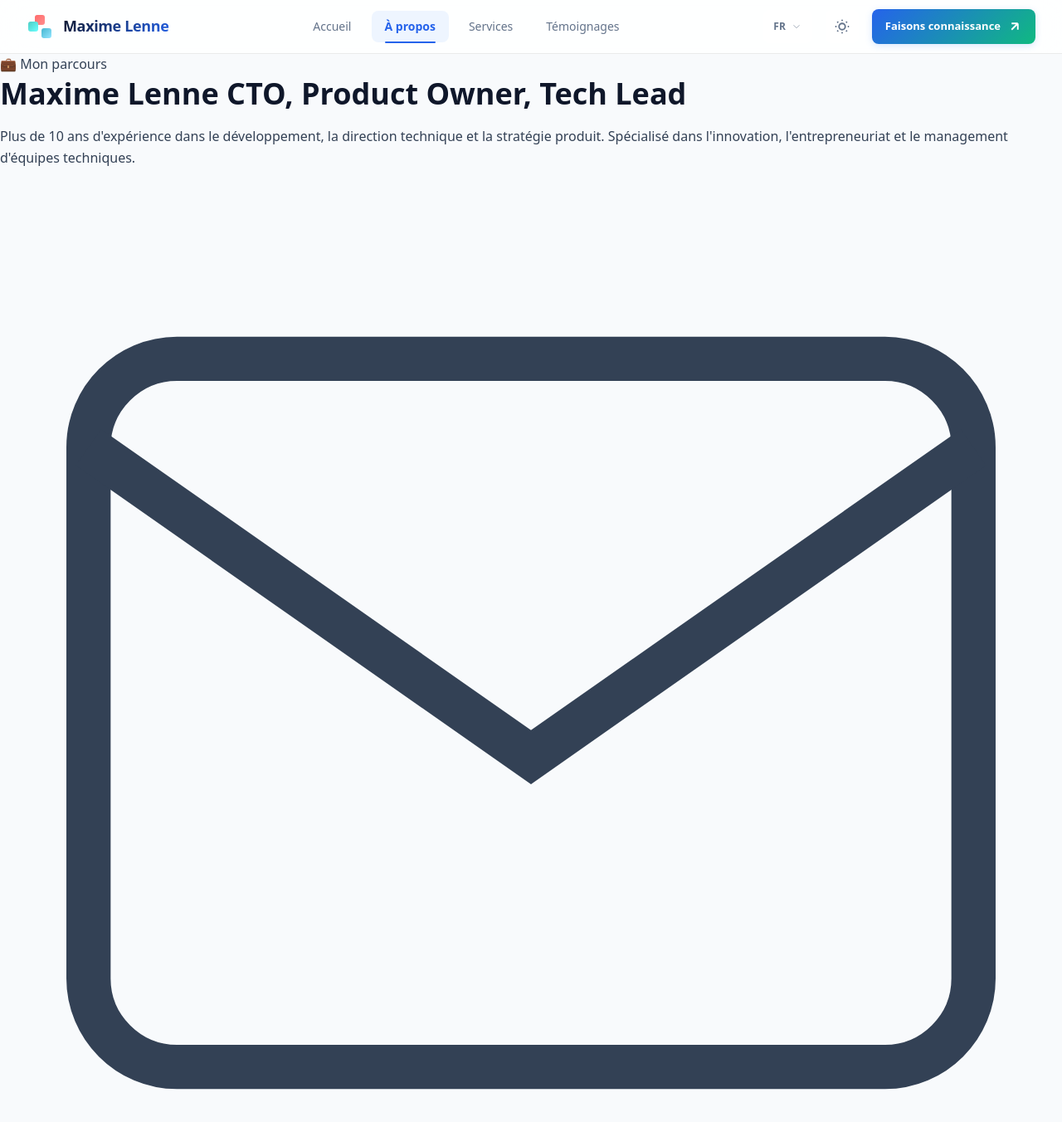
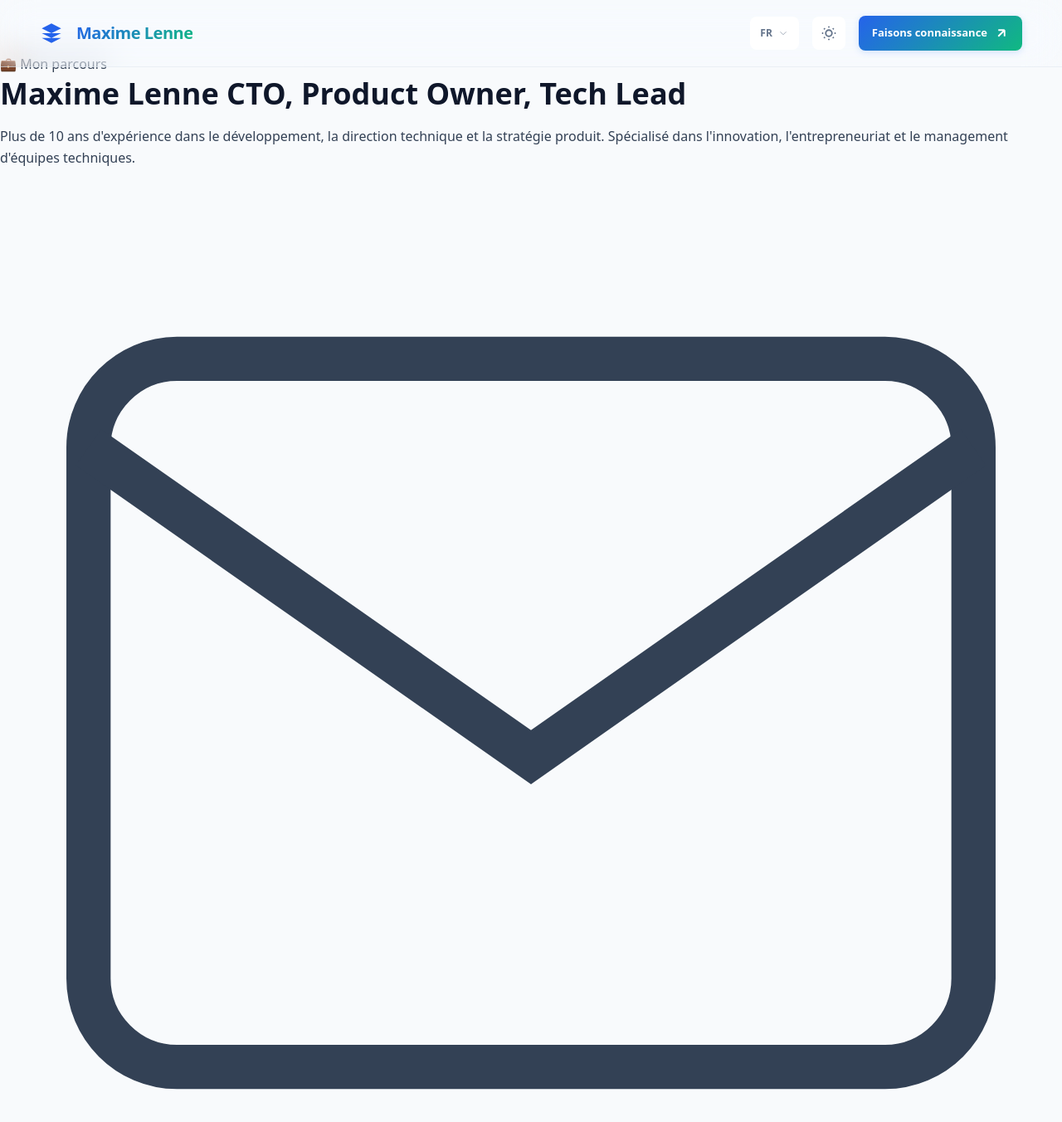
Before and after one commit to maxime-lenne/maxime-lenne.github.io, a Jekyll site: the page built from resume.md, in a window 1280 px wide and 1400 px high. Shown: the top 1352 px of the window at 83% size. Built offline with Jekyll 4.4.1, drawn with Linux system fonts in a browser that asks for light colours.

Commit message:
refacto layout

```diff
--- a/_includes/figma/header.html
+++ b/_includes/figma/header.html
@@ -1,32 +1,28 @@
-<!-- Figma Header -->
-<header class="figma-header" role="banner">
-    <div class="figma-header__container">
-        <a href="{{ '/' | relative_url }}" class="figma-logo" aria-label="{{ site.title }}">
-            <div class="figma-logo__icon">
-                <div class="figma-logo__shape figma-logo__shape--1"></div>
-                <div class="figma-logo__shape figma-logo__shape--2"></div>
-                <div class="figma-logo__shape figma-logo__shape--3"></div>
-            </div>
-            <span class="figma-logo__text">Maxime Lenne</span>
+<!-- Header -->
+<header class="header" role="banner">
+    <div class="header__container">
+        <a href="{{ '/' | relative_url }}" class="header__logo" aria-label="{{ site.title }}">
+            <svg class="header__logo-icon" viewBox="0 0 24 24" fill="currentColor">
+                <path d="M12 2L2 7l10 5 10-5-10-5zM2 17l10 5 10-5M2 12l10 5 10-5"/>
+            </svg>
+            <span class="header__logo-text">Maxime Lenne</span>
         </a>
 
-        <!-- Desktop Navigation -->
-        <nav class="figma-nav" role="navigation" aria-label="Main navigation">
-            <div class="figma-nav__links">
-                <a href="{{ '/' | relative_url }}" class="figma-nav__link{% if page.url == '/' %} figma-nav__link--active{% endif %}">
+        <!--nav class="header__nav" role="navigation" aria-label="Main navigation">
+            <a href="{{ '/' | relative_url }}" class="nav-link{% if page.url == '/' %} nav-link--active{% endif %}">
                 Accueil
             </a>
-                <a href="{{ '/resume/' | relative_url }}" class="figma-nav__link{% if page.url contains '/resume/' %} figma-nav__link--active{% endif %}">
+            <a href="{{ '/resume/' | relative_url }}" class="nav-link{% if page.url contains '/resume/' %} nav-link--active{% endif %}">
                 À propos
             </a>
-                <a href="#services" class="figma-nav__link">
-                    Services
+            <a href="{{ '/projects/' | relative_url }}" class="nav-link{% if page.url contains '/projects/' %} nav-link--active{% endif %}">
+                Projets
             </a>
-                <a href="#testimonials" class="figma-nav__link">
-                    Témoignages
+            <a href="{{ '/blog/' | relative_url }}" class="nav-link{% if page.url contains '/blog/' %} nav-link--active{% endif %}">
+                Blog
             </a>
-            </div>
-        </nav>
+        </nav-->
+
 
         <!-- Header Actions -->
         <div class="figma-header__actions">
--- a/_includes/figma/mobile-nav.html
+++ b/_includes/figma/mobile-nav.html
@@ -20,8 +20,6 @@
         <div class="figma-mobile-nav__links">
             <a href="{{ '/' | relative_url }}" class="figma-mobile-nav__link">Accueil</a>
             <a href="{{ '/resume/' | relative_url }}" class="figma-mobile-nav__link">À propos</a>
-            <a href="#services" class="figma-mobile-nav__link">Services</a>
-            <a href="#testimonials" class="figma-mobile-nav__link">Témoignages</a>
         </div>
         <div class="figma-mobile-nav__footer">
             <a href="https://calendar.notion.so/meet/maxime-lenne/1h1wbg4ojm"
--- a/_sass/_base.scss
+++ b/_sass/_base.scss
@@ -68,7 +68,7 @@ a {
   transition: color var(--transition-fast);
 
   &:hover {
-    color: var(--color-primary-dark);
+    color: var(--color-text-primary);
   }
 
   &:focus-visible {
```
Lines whose indentation alone changed are shown as unchanged.
